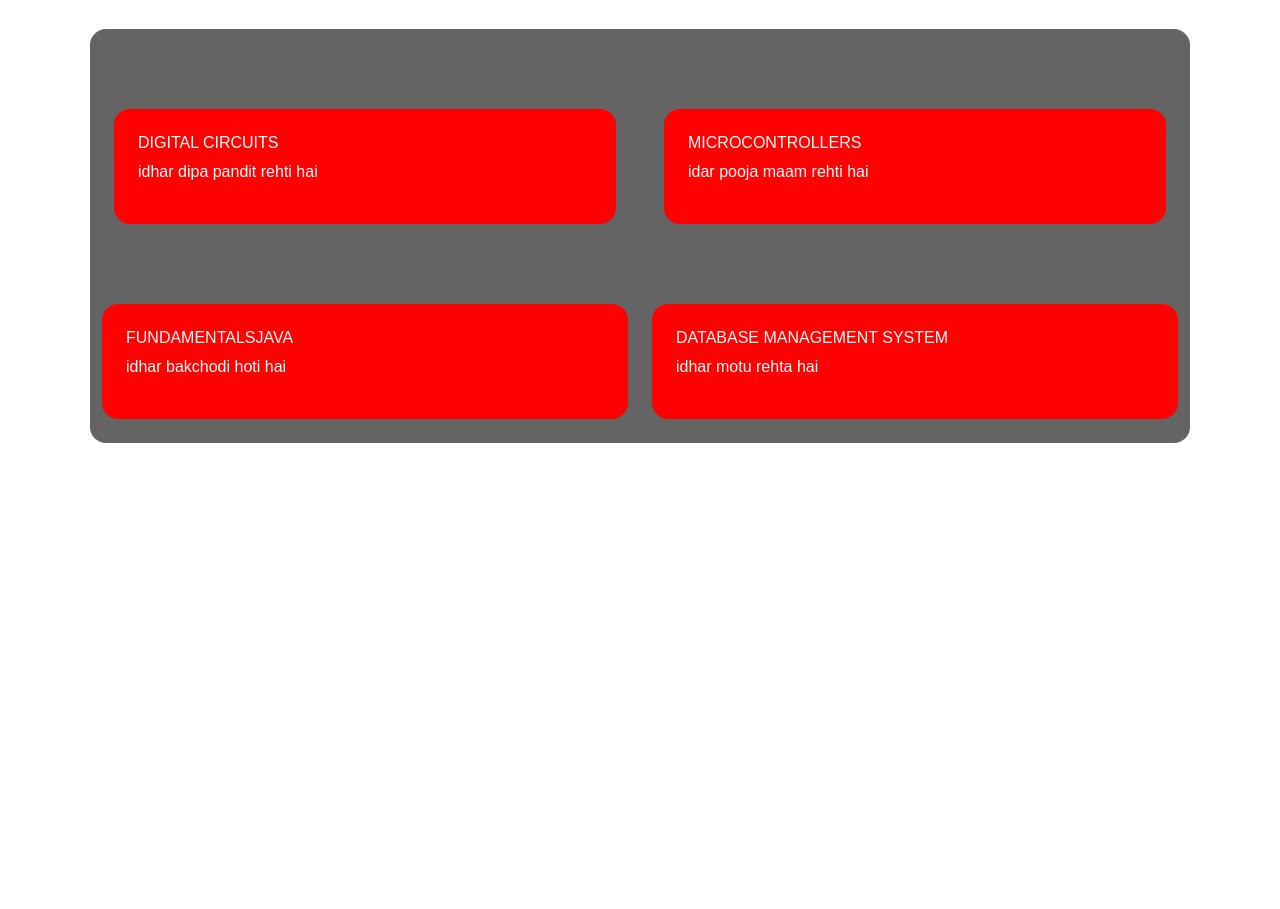
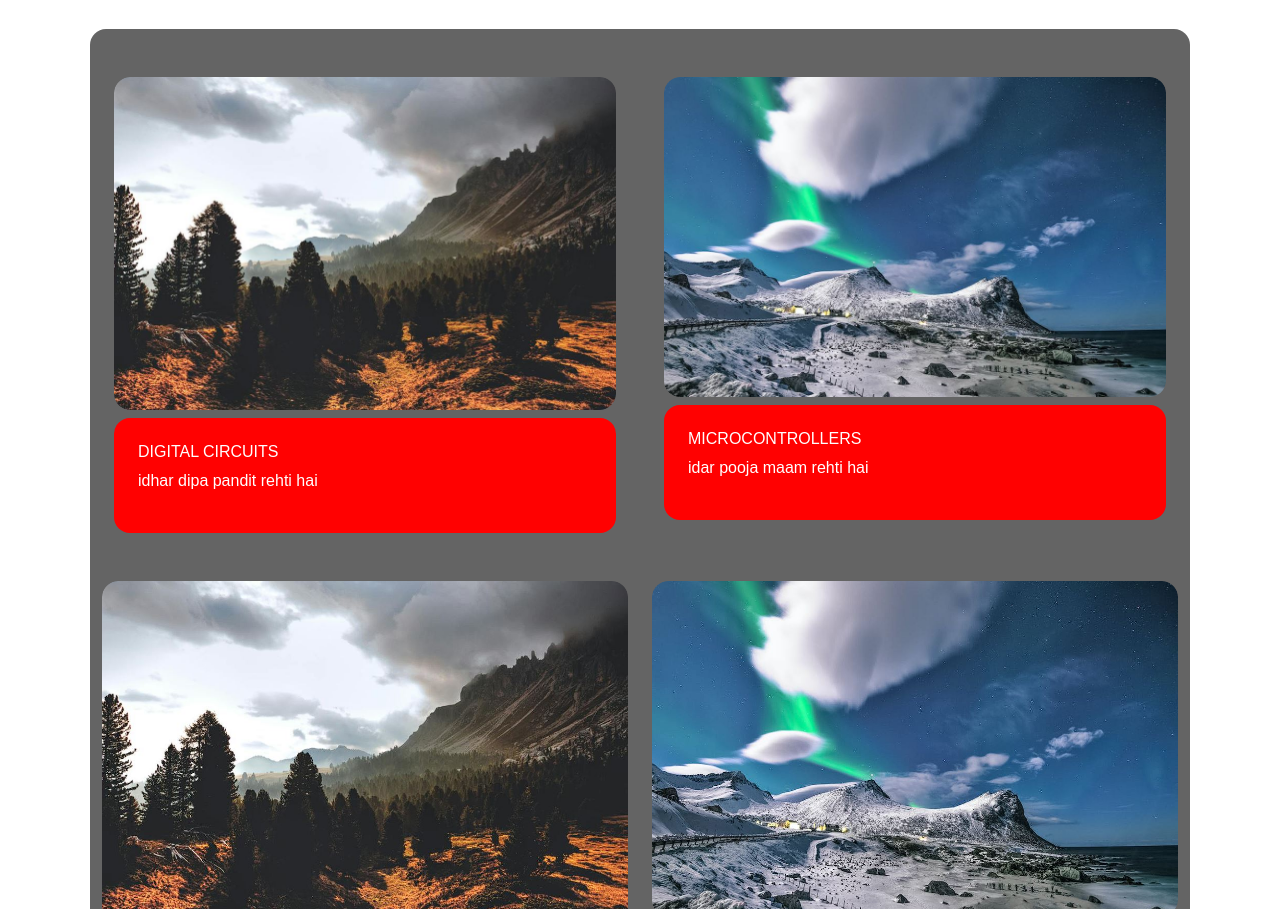
Before and after one commit to Ritesh0219/labs, a plain HTML site: page index.html in a window 1280 px wide. Shown: the part 83-992 px from the top of the page. Before the commit the page ends 800 px from the top, so only its background shows below. Drawn offline with Linux system fonts and the light colour scheme; a web font is replaced by a local one.

Commit message:
Add files via upload

```diff
--- a/index.html
+++ b/index.html
@@ -25,7 +25,7 @@
                 <div class="col-md-6 p-4" data-aos="fade-up">
                     <div class="card-custom rounded-4 bg-base shadow-effect">
                         <div class="card-custom-image rounded-4 mb-2">
-                            <img class="rounded-4" src="/movie/images/photo1.JPG" alt="">
+                            <img class="rounded-4" src="/labs/photo1.JPG" alt="">
                         </div>
                         <div class="card-custom-content p-4 bg-subbase rounded-4">
                             <h6>DIGITAL CIRCUITS</h6>
@@ -38,7 +38,7 @@
                 <div class="col-md-6 p-4" data-aos="fade-up" data-aos-delay="300">
                     <div class="card-custom rounded-4 bg-base shadow-effect">
                         <div class="card-custom-image rounded-4 mb-2">
-                            <img class="rounded-4" src="/movie/images/photo2.JPG" alt="">
+                            <img class="rounded-4" src="/labs/photo2.JPG" alt="">
                         </div>
                         <div class="card-custom-content p-4 bg-subbase rounded-4">
                             <h6>MICROCONTROLLERS</h6>
@@ -51,7 +51,7 @@
                 <div class="col-md-6" data-aos="fade-up">
                     <div class="card-custom rounded-4 bg-base shadow-effect">
                         <div class="card-custom-image rounded-4 mb-2">
-                            <img class="rounded-4" src="/movie/images/photo1.JPG" alt="">
+                            <img class="rounded-4" src="/labs/photo1.JPG" alt="">
                         </div>
                         <div class="card-custom-content p-4 bg-subbase rounded-4">
                             <h6>FUNDAMENTALSJAVA</h6>
@@ -64,7 +64,7 @@
                 <div class="col-md-6" data-aos="fade-up" data-aos-delay="300">
                     <div class="card-custom rounded-4 bg-base shadow-effect">
                         <div class="card-custom-image rounded-4 mb-2">
-                            <img class="rounded-4" src="/movie/images/photo2.JPG" alt="">
+                            <img class="rounded-4" src="/labs/photo2.JPG" alt="">
                         </div>
                         <div class="card-custom-content p-4 bg-subbase rounded-4">
                             <h6>DATABASE MANAGEMENT SYSTEM</h6>
```
